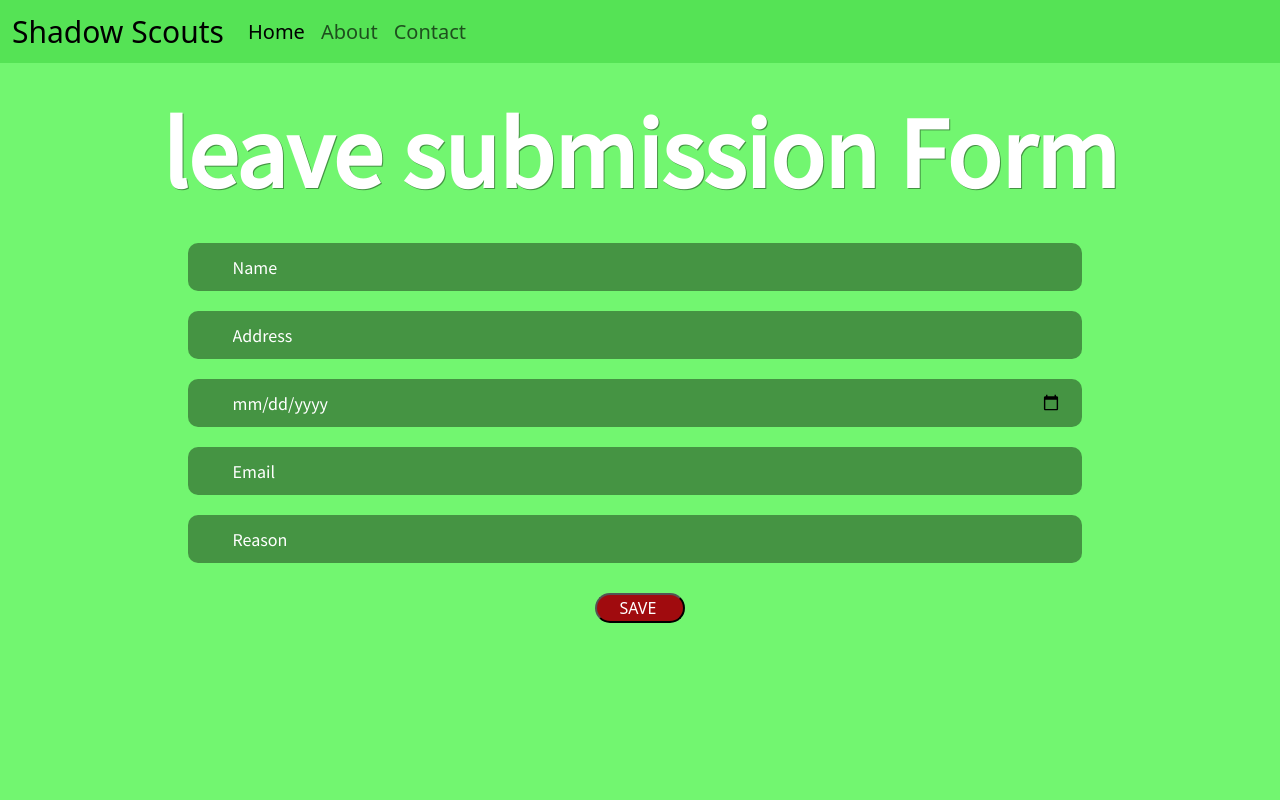
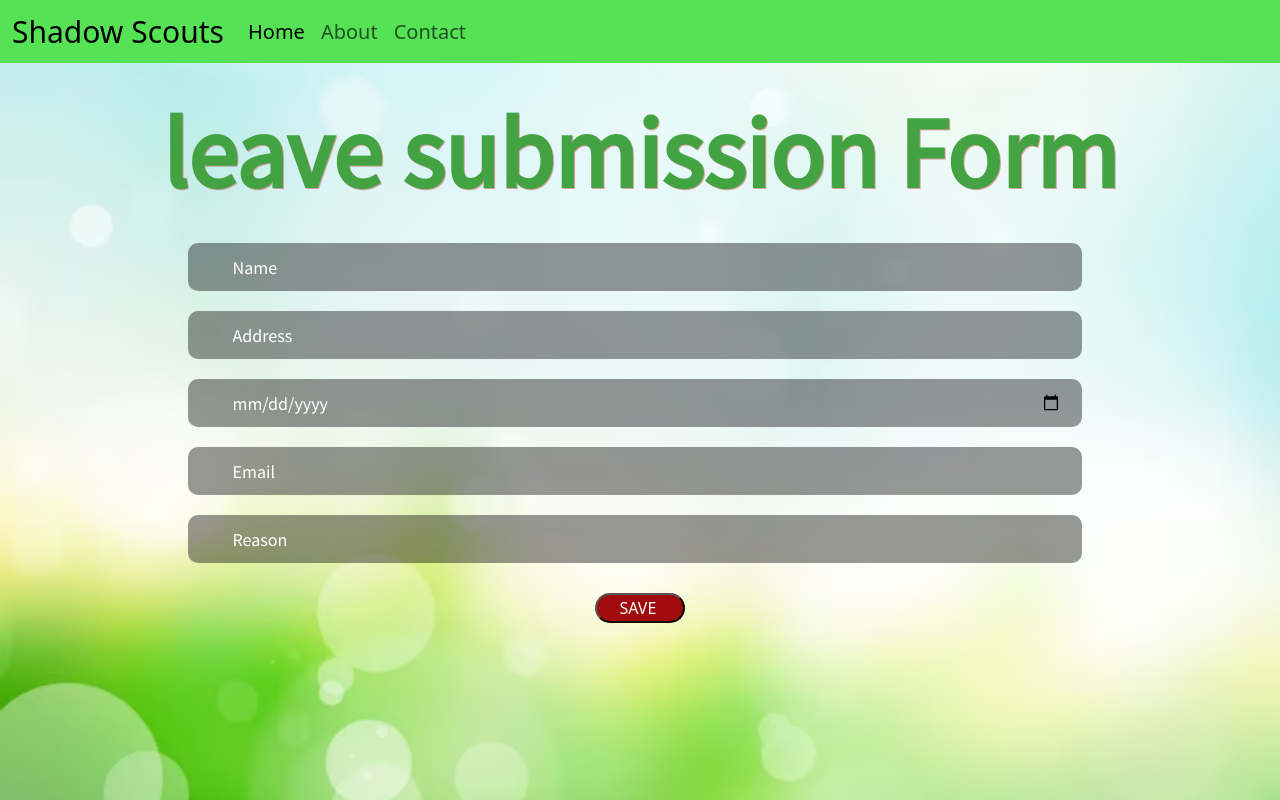
Before and after one commit to spiman9/Shadow-Scouts, a Django app: page /leave in a window 1280 px wide. Run offline with Django 4.2, Linux system fonts and the light colour scheme.

Commit message:
added background

```diff
--- a/ShadowScouts/templates/leave.html
+++ b/ShadowScouts/templates/leave.html
@@ -1,10 +1,11 @@
 {% extends 'homepage.html' %}
+{% load static %}
 
 {% block content %}
 <style>
 @import url(https://fonts.googleapis.com/css?family=Source+Sans+Pro);
 body {
-   background-color: #72f670; url('leave.jpeg')no-repeat center center fixed;
+   background: url({% static 'img/leave.jpeg' %}) no-repeat center center fixed;
     /* http://andstud.io/wp-content/uploads/2014/03/blurrrr2.jpg */
   	-webkit-background-size: cover;
 	  -moz-background-size: cover;
@@ -14,8 +15,8 @@ body {
 }
 
 h1 {
-   color: #fff;
-   text-shadow: 1px 1px 0 rgba(0,0,0,0.4);
+   color: rgb(67, 163, 67);
+   text-shadow: 1px 1px 0 rgba(203, 32, 32, 0.4);
    padding-top: 30px;
    font-size: 100px;
    font-weight: 700;
@@ -149,7 +150,7 @@ input[type=submit] {
         </div>
         <p>
            <span class="wpcf7-form-control-wrap Name">
-             <input type="text" name="Name" value="" size="40" class="nameinput wpcf7-form-control wpcf7-text wpcf7-validates-as-required" aria-required="true" aria-invalid="false" placeholder="Name">
+             <input type="text" name="name" value="" size="40" class="nameinput wpcf7-form-control wpcf7-text wpcf7-validates-as-required" aria-required="true" aria-invalid="false" placeholder="Name">
           </span>
           <span class="wpcf7-form-control-wrap Name">
             <input type="text" name="address" value="" size="40" class="nameinput wpcf7-form-control wpcf7-text wpcf7-validates-as-required" aria-required="true" aria-invalid="false" placeholder="Address">
@@ -158,10 +159,10 @@ input[type=submit] {
           <input type="date" name="date"  size="40" class="emailinput wpcf7-form-control wpcf7-text wpcf7-email wpcf7-validates-as-required wpcf7-validates-as-email" aria-required="true" aria-invalid="false" placeholder="Date">
         </span>
           <span class="wpcf7-form-control-wrap Email">
-            <input type="email" name="Email"  size="40" class="emailinput wpcf7-form-control wpcf7-text wpcf7-email wpcf7-validates-as-required wpcf7-validates-as-email" aria-required="true" aria-invalid="false" placeholder="Email">
+            <input type="email" name="email"  size="40" class="emailinput wpcf7-form-control wpcf7-text wpcf7-email wpcf7-validates-as-required wpcf7-validates-as-email" aria-required="true" aria-invalid="false" placeholder="Email">
           </span>
           <span class="wpcf7-form-control-wrap Email">
-            <input type="text" name="Email"  size="40" class="emailinput wpcf7-form-control wpcf7-text wpcf7-email wpcf7-validates-as-required wpcf7-validates-as-email" aria-required="true" aria-invalid="false" placeholder="Reason">
+            <input type="text" name="reason"  size="40" class="emailinput wpcf7-form-control wpcf7-text wpcf7-email wpcf7-validates-as-required wpcf7-validates-as-email" aria-required="true" aria-invalid="false" placeholder="Reason">
           </span>
 
          <center><input type="submit" value="SAVE "></center>
```
